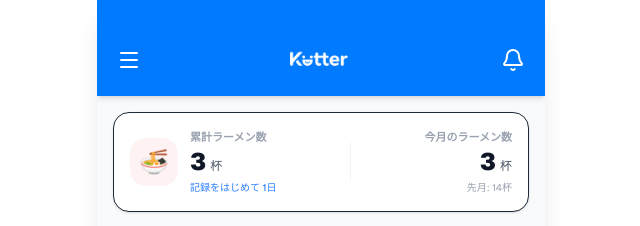
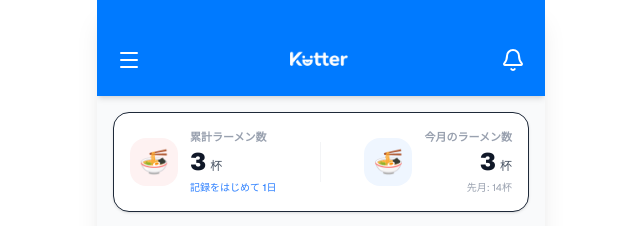
Before and after one commit to m-eng0108/kutter, a Next.js app: page / in a window 1280 px wide. Shown: the top 226 px of the page, without its empty margins (319-959 px from the left). Built offline with nearby package versions, Linux system fonts and the light colour scheme.

Commit message:
Fix: 今月のラーメン数にも水色背景のアイコンを追加

```diff
--- a/app/page.tsx
+++ b/app/page.tsx
@@ -460,7 +460,7 @@ export default function RamenApp() {
 
           <div className="px-4 mt-4 space-y-4 w-full box-border">
 
-            {/* 統計カード上段（文字サイズ・配置統一） */}
+            {/* 統計カード上段 */}
             <div className="bg-white rounded-2xl p-4 shadow-sm border flex justify-between items-center w-full box-border">
               <div className="flex items-center gap-3">
                 <div className="w-12 h-12 bg-red-50 rounded-2xl flex items-center justify-center text-2xl flex-shrink-0">
@@ -476,6 +476,10 @@ export default function RamenApp() {
                 </div>
               </div>
               <div className="h-10 w-[1px] bg-gray-100 flex-shrink-0" />
+              <div className="flex items-center gap-3">
+                <div className="w-12 h-12 bg-blue-50 rounded-2xl flex items-center justify-center text-2xl flex-shrink-0">
+                  🍜
+                </div>
                 <div className="text-right">
                   <p className="text-[11px] text-gray-400 font-bold">今月のラーメン数</p>
                   <div className="flex items-baseline justify-end gap-1">
@@ -483,6 +487,7 @@ export default function RamenApp() {
                     <span className="text-xs text-gray-600">杯</span>
                   </div>
                   <p className="text-[10px] text-gray-400 mt-0.5">先月: 14杯</p>
+                </div>
               </div>
             </div>
 
```
Lines whose indentation alone changed are shown as unchanged.
